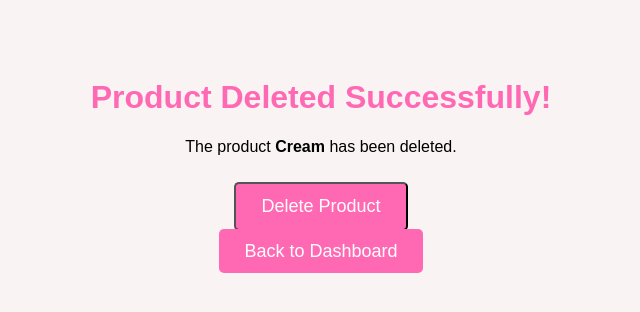
After one commit to Sikandarh11/Bakery-App, a Flask app: template templates/product_delete.html in a window 1280 px wide. The commit adds this page. Shown: the top 312 px of the page, without its empty margins (319-959 px from the left). Run offline with Flask 3, Linux system fonts and the light colour scheme; the template is opened without the code that fills it: values that come from a table or form of the project are taken from there, others are empty; tables that the repository leaves empty hold one stand-in row (values such as "Sample post").

Commit message:
4th push

```diff
--- a/app.py
+++ b/app.py
@@ -24,6 +24,28 @@ app.config['SQLALCHEMY_TRACK_MODIFICATIONS'] = False
 db = SQLAlchemy(app)
 
 
+class Order(db.Model):
+    id = db.Column(db.Integer, primary_key=True)
+    customer_name = db.Column(db.String(200), nullable=False)
+    customer_email = db.Column(db.String(200), nullable=False)
+    customer_phone = db.Column(db.String(20), nullable=False)
+    customer_address = db.Column(db.String(300), nullable=False)
+    total = db.Column(db.Float, nullable=False)
+    order_date = db.Column(db.DateTime, default=datetime.datetime.utcnow)
+    products = db.relationship('OrderProduct', backref='order', lazy=True)
+
+    def __repr__(self):
+        return f'<Order {self.id}>'
+
+class OrderProduct(db.Model):
+    id = db.Column(db.Integer, primary_key=True)
+    order_id = db.Column(db.Integer, db.ForeignKey('order.id'), nullable=False)
+    product_name = db.Column(db.String(200), nullable=False)
+    product_price = db.Column(db.Float, nullable=False)
+    product_quantity = db.Column(db.Integer, nullable=False)
+
+    def __repr__(self):
+        return f'<OrderProduct {self.id}>'
 
 class Product(db.Model):
     id = db.Column(db.Integer, primary_key=True)
@@ -142,7 +164,6 @@ def place_order():
     cart = session.get('cart', [])
     total = sum(item['price'] for item in cart)  # Access 'price' from the dictionary
     return render_template('place_order.html', cart=cart, total=total)
-
 @app.route('/confirm_order', methods=['POST'])
 def confirm_order():
     customer_name = request.form['customer_name']
@@ -150,9 +171,32 @@ def confirm_order():
     customer_phone = request.form['customer_phone']
     customer_address = request.form['customer_address']
 
-    # Get cart details from session (this is just an example, adjust to your setup)
+    # Get cart details from session
     cart = session.get('cart', [])
-    total = sum(item['price'] for item in cart)
+    total = sum(item['price'] * item['quantity'] for item in cart)
+
+    # Save the order to the database
+    new_order = Order(
+        customer_name=customer_name,
+        customer_email=customer_email,
+        customer_phone=customer_phone,
+        customer_address=customer_address,
+        total=total
+    )
+    db.session.add(new_order)
+    db.session.commit()  # Commit to save the order in the database
+
+    # Save order products to the database
+    for item in cart:
+        order_product = OrderProduct(
+            order_id=new_order.id,
+            product_name=item['name'],
+            product_price=item['price'],
+            product_quantity=item['quantity']
+        )
+        db.session.add(order_product)
+
+    db.session.commit()  # Commit to save the order products
 
     # Send confirmation email to admin
     send_order_email(customer_name, customer_email, customer_phone, customer_address, total)
@@ -213,8 +257,36 @@ def send_order_email(customer_name, customer_email, customer_phone, customer_add
     except Exception as e:
         flash(f"An error occurred while sending the email: {str(e)}", 'danger')
 
-# Route for Admin Info
-# Route for Admin Info
+@app.route('/view_customer_orders')
+@token_required
+def view_customer_orders(current_user):
+    if not current_user.is_admin:
+        return redirect('/products')  # Redirect if not an admin
+
+    # Fetch all orders from the database
+    orders = Order.query.all()
+
+    # Prepare the order data to display in the template
+    order_data = []
+    for order in orders:
+        order_products = OrderProduct.query.filter_by(order_id=order.id).all()
+        products = []
+        for product in order_products:
+            products.append({
+                'name': product.product_name,
+                'price': product.product_price,
+                'quantity': product.product_quantity
+            })
+        order_data.append({
+            'customer_name': order.customer_name,
+            'customer_email': order.customer_email,
+            'customer_phone': order.customer_phone,  # Added the phone number field
+            'total': order.total,
+            'products': products
+        })
+
+    return render_template('customer_orders.html', order_data=order_data)
+
 @app.route('/admin_info', methods=['GET', 'POST'])
 @token_required
 def admin_info(current_user):
@@ -265,22 +337,23 @@ def add_product(current_user):
 
     return render_template('add_product.html')
 
-
-@app.route('/delete_product/<int:product_id>', methods=['POST'])
+@app.route('/delete_product/<int:product_id>', methods=['DELETE'])
 @token_required
 def delete_product(current_user, product_id):
     """Delete the product from the database."""
     if not current_user.is_admin:
-        return redirect('/products')  # Redirect to product list if not an admin
+        return jsonify({'success': False, 'message': 'You are not authorized to delete this product.'}), 403
 
+    # Fetch the product by its ID
     product = Product.query.get_or_404(product_id)
 
-    db.session.delete(product)
-    db.session.commit()  # Commit the transaction to delete the product
-
-    flash('Product deleted successfully!', 'success')  # Flash success message
-    return redirect('/owner_dashboard')  # Redirect to the owner dashboard after deletion
-
+    try:
+        # Deleting the product from the database
+        db.session.delete(product)
+        db.session.commit()  # Commit the transaction
+        return jsonify({'success': True, 'message': f'Product "{product.name}" deleted successfully!'})
+    except Exception as e:
+        return jsonify({'success': False, 'message': f"An error occurred: {str(e)}"}), 500
 
 # Route for updating products
 @app.route('/update_product/<int:product_id>', methods=['GET', 'POST'])
@@ -331,8 +404,6 @@ def register():
         return redirect('/login')  # Redirect to login page after successful registration
 
     return render_template('register.html')
-
-# Route for user login
 
 @app.route('/login', methods=['GET', 'POST'])
 def login():
--- /dev/null
+++ b/templates/product_delete.html
@@ -0,0 +1,43 @@
+<!DOCTYPE html>
+<html lang="en">
+<head>
+    <meta charset="UTF-8">
+    <meta name="viewport" content="width=device-width, initial-scale=1.0">
+    <title>Product Delete - Sugar Rush Bakery</title>
+    <style>
+        body {
+            font-family: 'Arial', sans-serif;
+            text-align: center;
+            padding: 50px;
+            background-color: #f9f3f3;
+        }
+        h1 {
+            color: hotpink;
+        }
+        .btn {
+            background-color: hotpink;
+            color: white;
+            padding: 12px 25px;
+            border-radius: 5px;
+            font-size: 18px;
+            margin: 10px;
+            text-decoration: none;
+        }
+        .btn:hover {
+            background-color: deeppink;
+        }
+    </style>
+</head>
+<body>
+    <h1>Product Deleted Successfully!</h1>
+    <p>The product <strong>{{ product.name }}</strong> has been deleted.</p>
+
+    <!-- Form to delete the product -->
+    <form action="/product_delete/{{ product.id }}" method="POST">
+        <button type="submit" class="btn">Delete Product</button>
+    </form>
+
+    <!-- Cancel button to redirect back to the dashboard -->
+    <a href="/owner_dashboard" class="btn">Back to Dashboard</a>
+</body>
+</html>
```
Also changed, not shown: templates/customer_orders.html (added, +109 -0 lines), templates/delete_product.html (+28 -7 lines), templates/owner.html (+4 -4 lines), instance/bakery.db.
